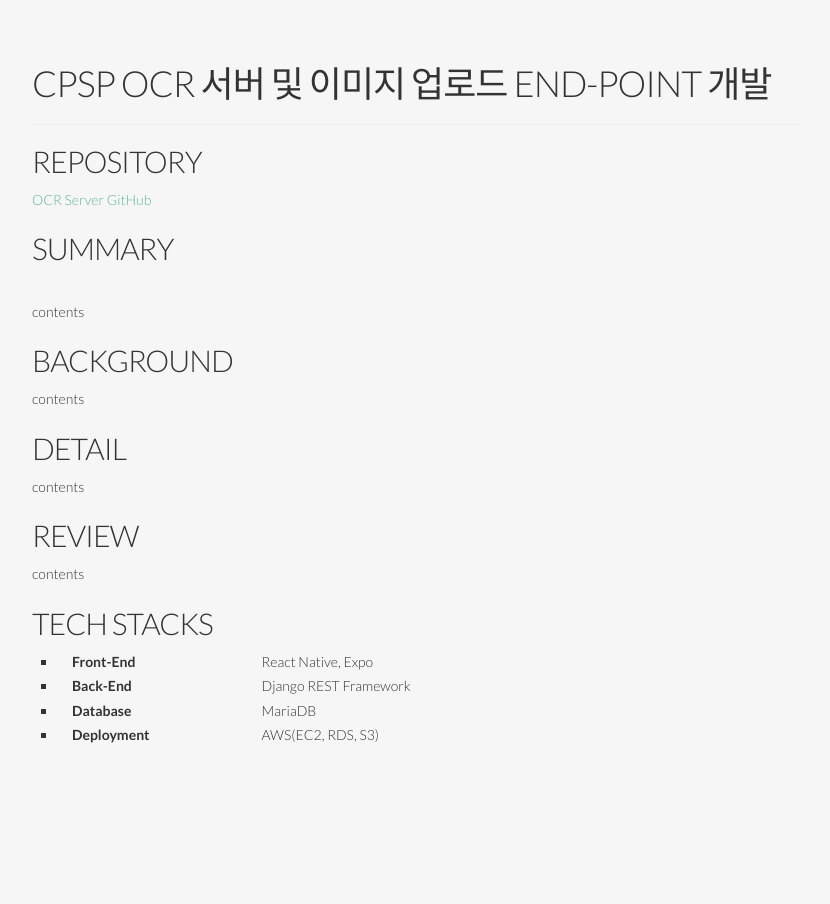
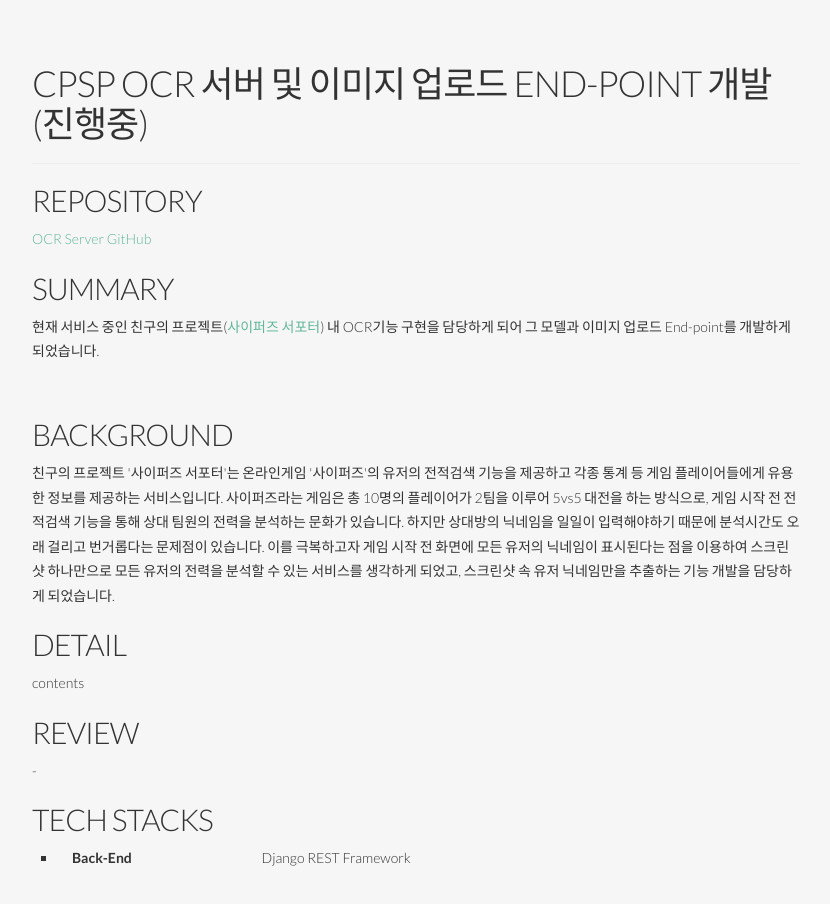
Before and after one commit to brotherstone97/brotherstone97.github.io, a plain HTML site: page project_detail/project_cpsp.html in a window 1280 px wide. Shown: the whole page, without its empty margins (224-1054 px from the left). Before the commit the page ends 822 px from the top, so only its background shows below. Drawn offline with Linux system fonts and the light colour scheme.

Commit message:
update cpsp detail

```diff
--- a/project_detail/project_cpsp.html
+++ b/project_detail/project_cpsp.html
@@ -12,7 +12,7 @@
 <body class="detail">
 
 <p>
-<h1>CPSP OCR 서버 및 이미지 업로드 End-point 개발</h1></p>
+<h1>CPSP OCR 서버 및 이미지 업로드 End-point 개발(진행중)</h1></p>
 <!--<a href="../index.html" class="btn btn-primary pull-right" style="float: right">홈으로</a><br/>-->
 <hr/>
 
@@ -24,15 +24,23 @@
 <p>
 <h2>Summary</h2>
 </p>
+<p>
+  현재 서비스 중인 친구의 프로젝트(<a href="https://cpsp.kr/" target="_blank">사이퍼즈 서포터</a>) 내 OCR기능 구현을 담당하게 되어
+  그 모델과 이미지 업로드 End-point를 개발하게 되었습니다.
+</p>
 <br/>
 
 <p>
-  contents
-</p>
-<p>
 <h2>Background</h2></p>
 <p>
-  contents
+  친구의 프로젝트 '사이퍼즈 서포터'는 온라인게임 '사이퍼즈'의 유저의 전적검색 기능을 제공하고 각종 통계 등
+  게임 플레이어들에게 유용한 정보를 제공하는 서비스입니다. 사이퍼즈라는 게임은 총 10명의 플레이어가 2팀을 이루어 5vs5 대전을
+  하는 방식으로, 게임 시작 전 전적검색 기능을 통해 상대 팀원의 전력을 분석하는 문화가 있습니다. 하지만 상대방의 닉네임을
+  일일이 입력해야하기 때문에 분석시간도 오래 걸리고 번거롭다는 문제점이 있습니다. 이를 극복하고자 게임 시작 전 화면에 모든 유저의
+  닉네임이 표시된다는 점을 이용하여 스크린샷 하나만으로 모든 유저의 전력을 분석할 수 있는 서비스를 생각하게 되었고,
+  스크린샷 속 유저 닉네임만을 추출하는 기능 개발을 담당하게 되었습니다.
+
+
 </p>
 
 <p>
@@ -45,22 +53,13 @@
 <p>
 <h2>Review</h2></p>
 <p>
-  contents
+  -
 </p>
-
 <p>
 <h2>Tech Stacks</h2></p>
 <p>
 <div class="row gap">
   <ul class="project_description">
-    <li>
-      <div class="col-md-3 feature-name">
-        Front-End
-      </div>
-      <div class="col-md-9">
-        React Native, Expo
-      </div>
-    </li>
     <li>
       <div class="col-md-3 feature-name">
         Back-End
@@ -69,22 +68,6 @@
         Django REST Framework
       </div>
     </li>
-    <li>
-      <div class="col-md-3 feature-name">
-        Database
-      </div>
-      <div class="col-md-9">
-        MariaDB
-      </div>
-    </li>
-    <li>
-      <div class="col-md-3 feature-name">
-        Deployment
-      </div>
-      <div class="col-md-9">
-        AWS(EC2, RDS, S3)
-      </div>
-    </li>
   </ul>
 </div>
 </p>
```
Also changed, not shown: index.html (+3 -1 lines), assets/img/project/cpsp/detail/2.loading_screen.jpg (added), assets/img/project/cpsp/detail/3.result.png (added).
